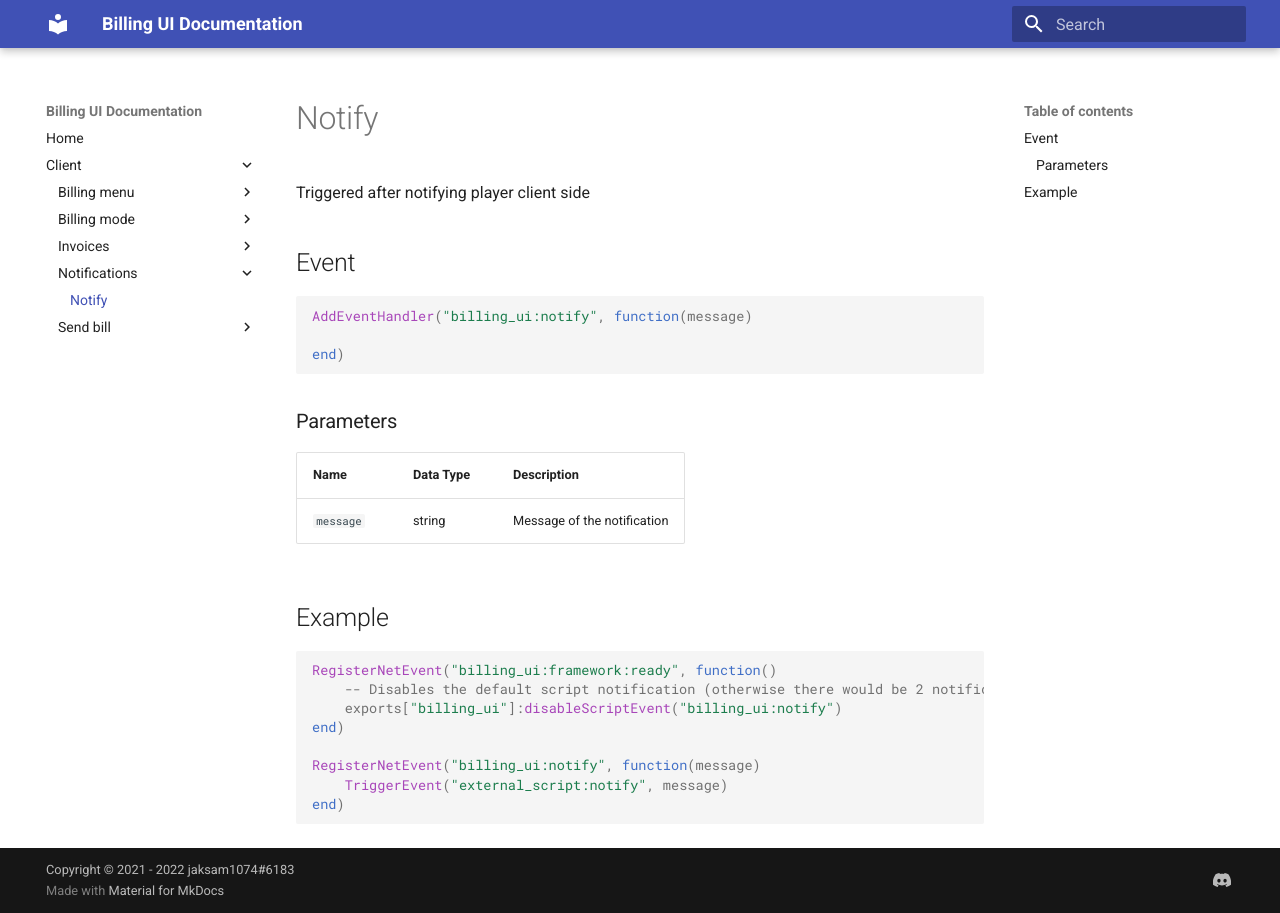
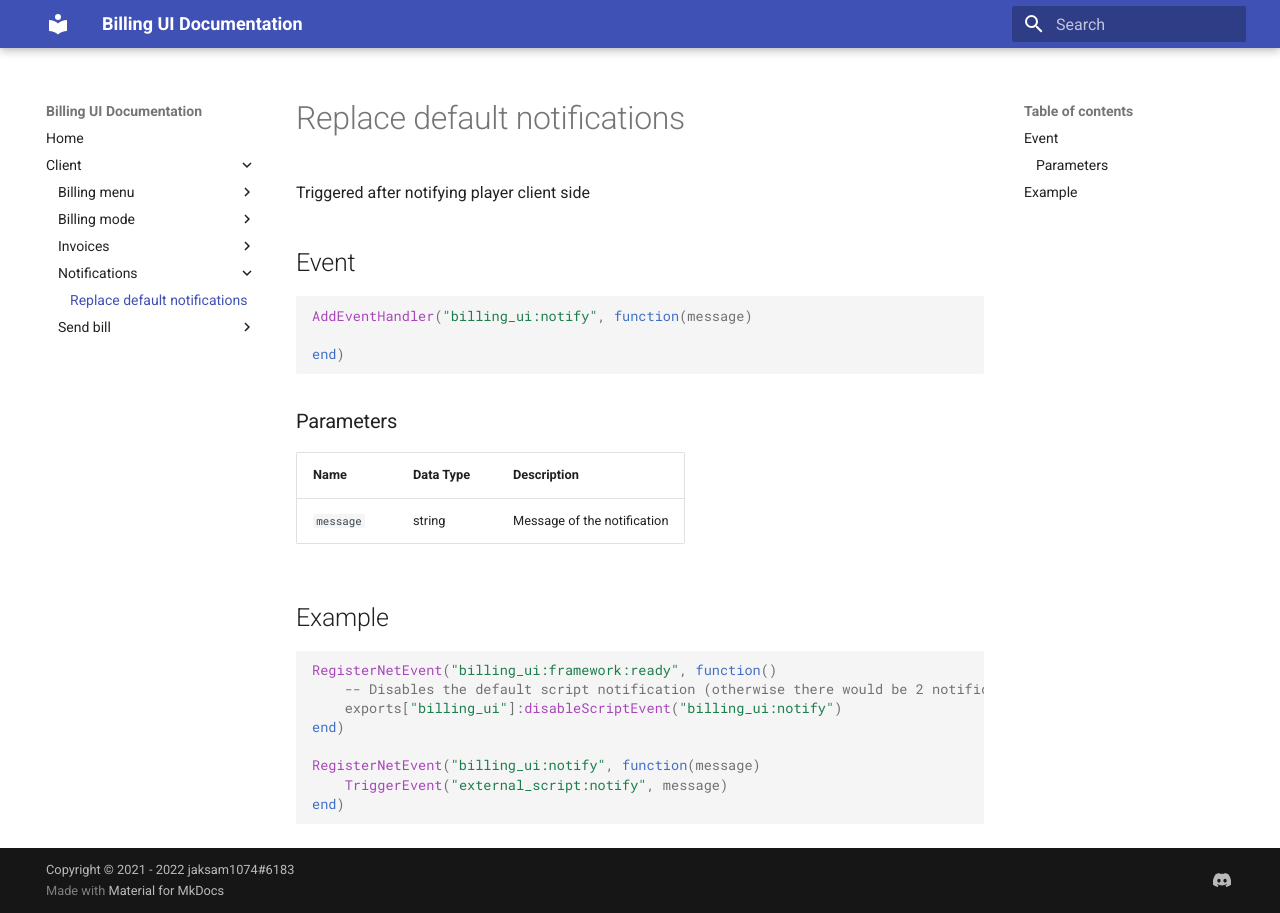
Before and after one commit to jaksam1074/Billing-UI-documentation, an MkDocs documentation site: the page built from docs/client/notifications/notify.md, in a window 1280 px wide. Built offline with MkDocs 1.6.1 and Material for MkDocs 9.7.7, drawn with Linux system fonts in a browser that asks for light colours.

Commit message:
Renamed page

```diff
--- a/docs/client/notifications/notify.md
+++ b/docs/client/notifications/notify.md
@@ -1,3 +1,5 @@
+# Replace default notifications
+
 Triggered after notifying player client side
 
 ## Event
```
